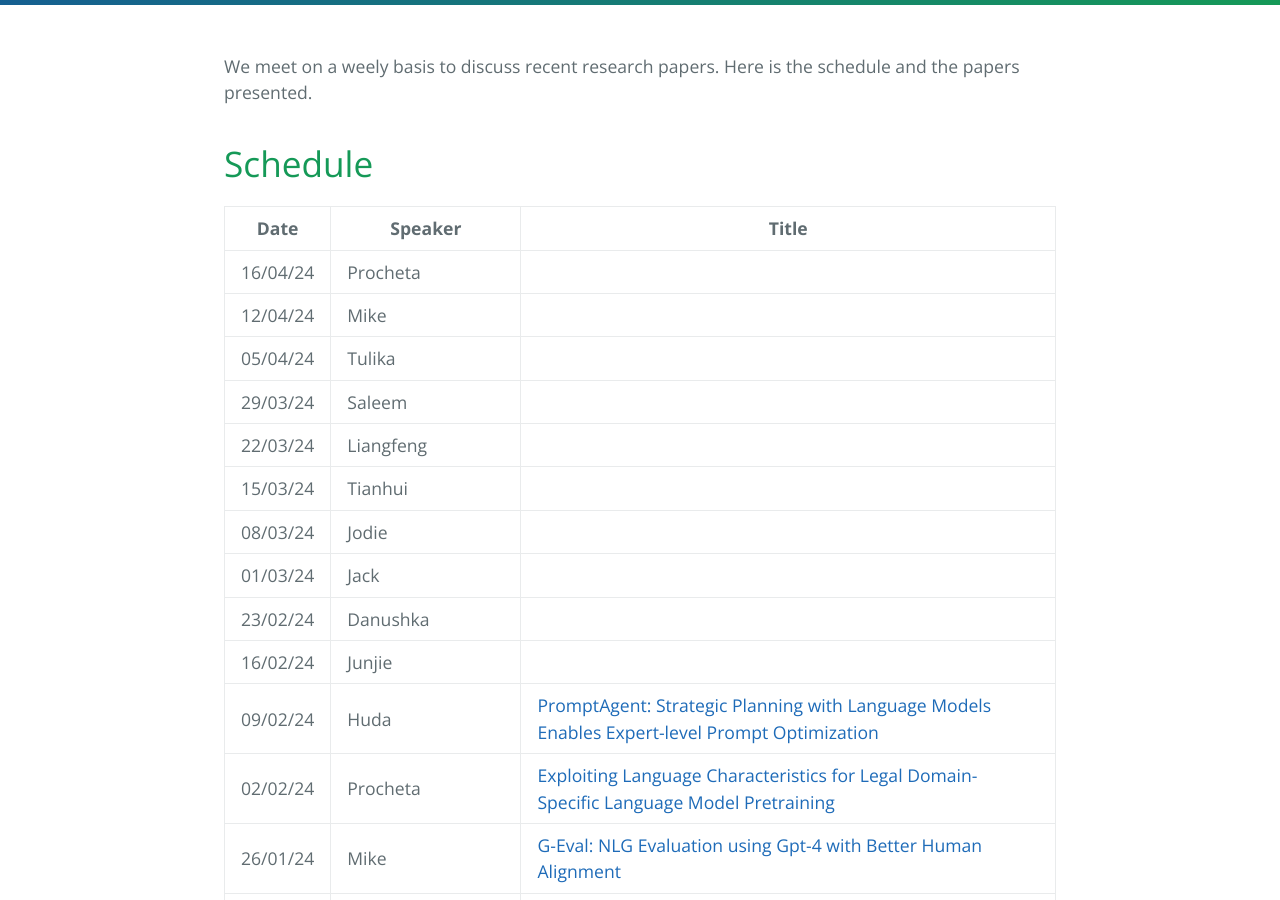
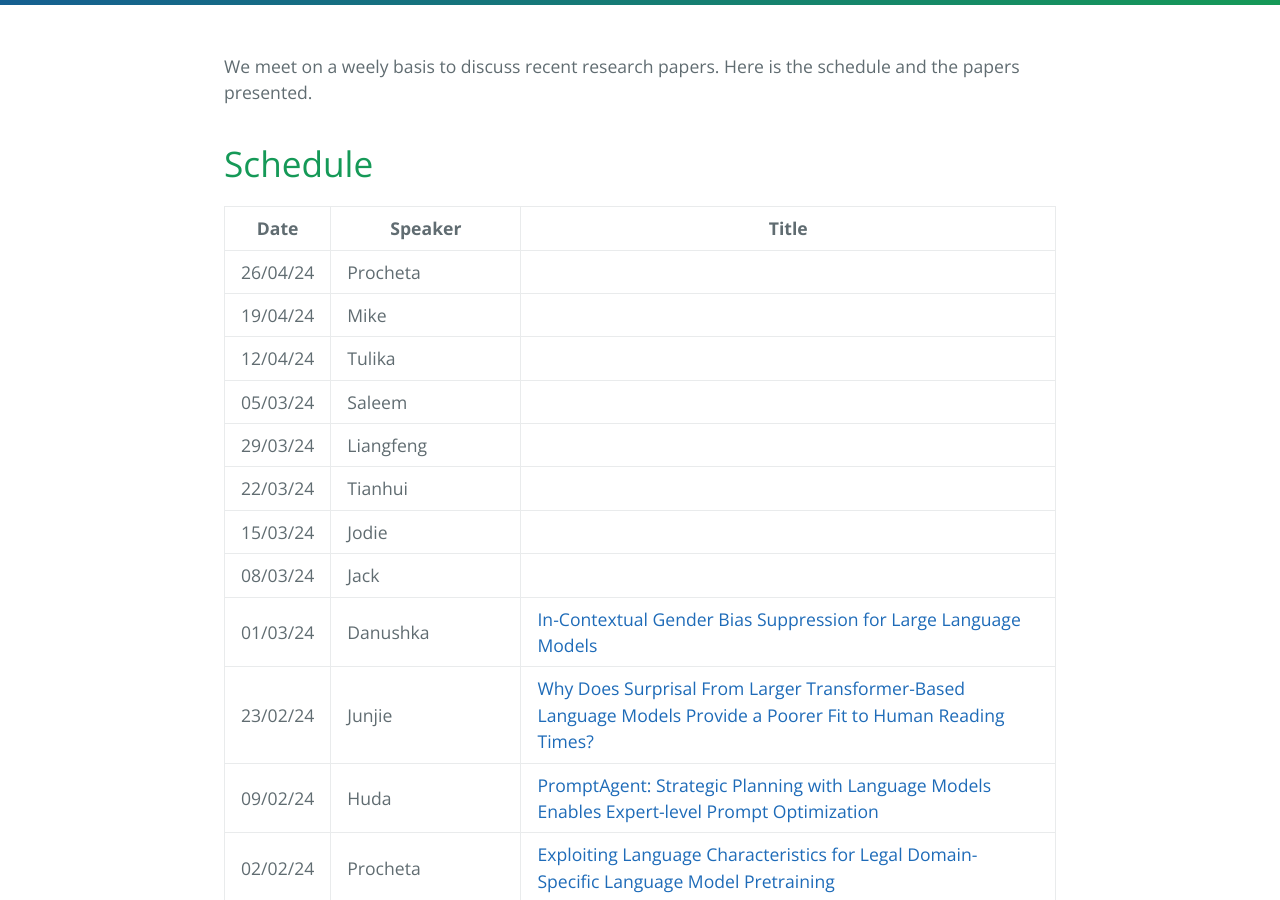
Before and after one commit to LivNLP/livnlp.github.io, a Jekyll site: the page built from reading.md, in a window 1280 px wide and 900 px high, scrolled down 368 px. Built offline with Jekyll 4.4.1, drawn with Linux system fonts in a browser that asks for light colours.

Commit message:
Update reading.md

```diff
--- a/reading.md
+++ b/reading.md
@@ -13,16 +13,16 @@ We meet on a weely basis to discuss recent research papers. Here is the schedule
 
 | Date | Speaker | Title
 | ----- | ------- | -----
-| 16/04/24 | Procheta |
-| 12/04/24 | Mike |
-| 05/04/24 | Tulika |
-| 29/03/24 | Saleem |
-| 22/03/24 | Liangfeng |
-| 15/03/24 | Tianhui |
-| 08/03/24 | Jodie |
-| 01/03/24 | Jack |
-| 23/02/24 | Danushka |
-| 16/02/24 | Junjie |
+| 26/04/24 | Procheta |
+| 19/04/24 | Mike |
+| 12/04/24 | Tulika |
+| 05/03/24 | Saleem |
+| 29/03/24 | Liangfeng |
+| 22/03/24 | Tianhui |
+| 15/03/24 | Jodie |
+| 08/03/24 | Jack |
+| 01/03/24 | Danushka | [In-Contextual Gender Bias Suppression for Large Language Models](https://arxiv.org/abs/2309.07251)
+| 23/02/24 | Junjie | [Why Does Surprisal From Larger Transformer-Based Language Models Provide a Poorer Fit to Human Reading Times?](https://direct.mit.edu/tacl/article/doi/10.1162/tacl_a_00548/115371/Why-Does-Surprisal-From-Larger-Transformer-Based)
 | 09/02/24 | Huda | [PromptAgent: Strategic Planning with Language Models Enables Expert-level Prompt Optimization](https://arxiv.org/abs/2310.16427)
 | 02/02/24 | Procheta |[Exploiting Language Characteristics for Legal Domain-Specific Language Model Pretraining](https://aclanthology.org/2023.findings-eacl.190/)
 | 26/01/24 | Mike | [G-Eval: NLG Evaluation using Gpt-4 with Better Human Alignment](https://aclanthology.org/2023.emnlp-main.153/)
```
